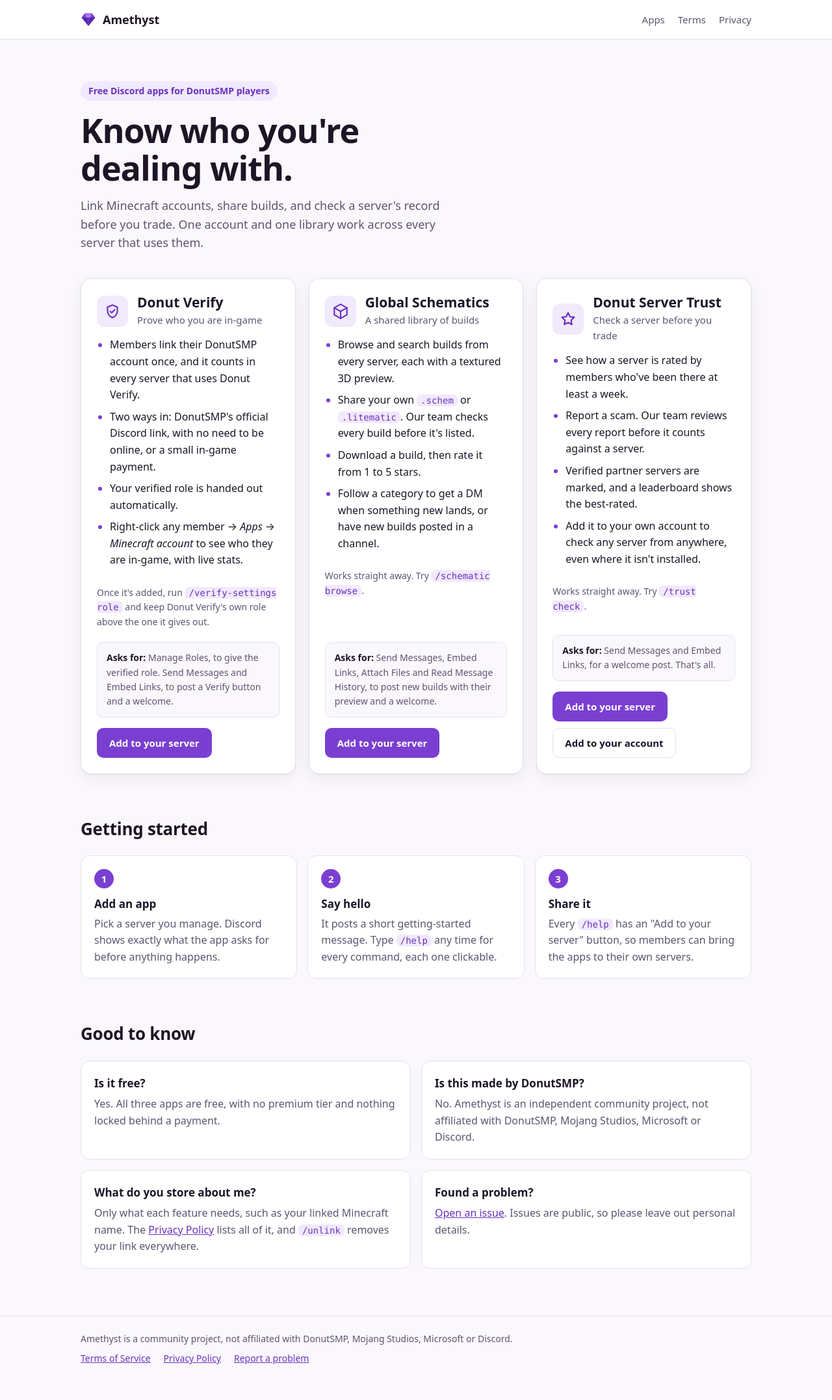
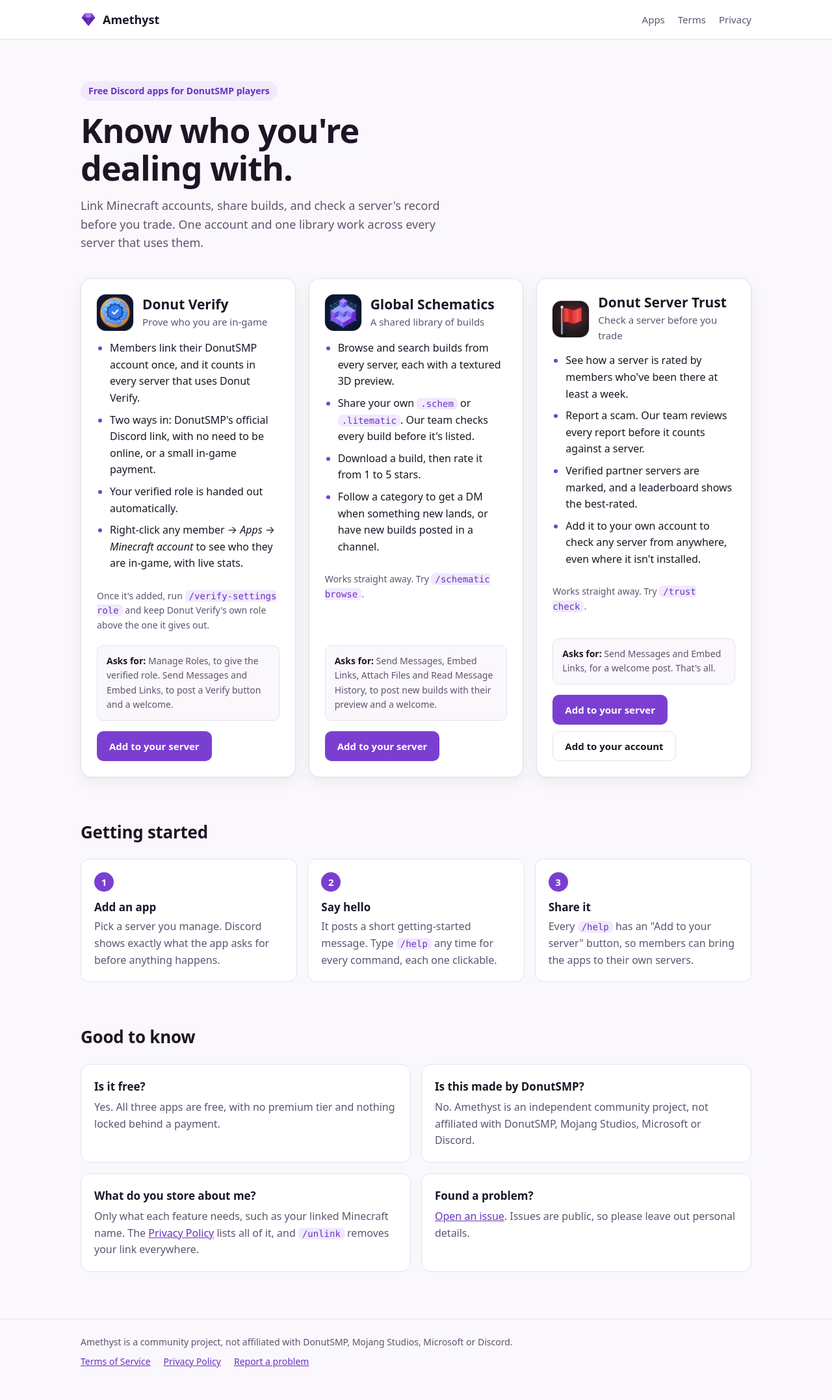
Before and after one commit to sisi-j/amethyst-legal, a Jekyll site: the page built from index.html, in a window 1280 px wide. Shown: the whole page at 65% size. Built offline with Jekyll 4.4.1, drawn with Linux system fonts in a browser that asks for light colours.

Commit message:
Use the apps' real logos on the home page
Co-Authored-By: Claude Opus 5.5 <noreply@anthropic.com>

```diff
--- a/assets/site.css
+++ b/assets/site.css
@@ -85,7 +85,7 @@ img, svg { display: block; }
   padding: 24px; box-shadow: var(--shadow);
 }
 .app-head { display: flex; align-items: center; gap: 14px; margin-bottom: 14px; }
-.app-icon { flex: none; display: grid; place-items: center; width: 48px; height: 48px; border-radius: 12px; background: var(--accent-soft); color: var(--accent-text); }
+.app-logo { flex: none; width: 56px; height: 56px; border-radius: 14px; box-shadow: 0 0 0 1px var(--border); }
 .app h2 { margin: 0; font-size: 21px; line-height: 1.2; }
 .app .tagline { margin: 2px 0 0; color: var(--muted); font-size: 15px; }
 .app ul { margin: 0 0 18px; padding-left: 20px; }
--- a/index.html
+++ b/index.html
@@ -13,9 +13,7 @@ title: Amethyst
 
     <article class="app">
       <div class="app-head">
-        <div class="app-icon" aria-hidden="true">
-          <svg width="26" height="26" viewBox="0 0 24 24" fill="none" stroke="currentColor" stroke-width="2" stroke-linecap="round" stroke-linejoin="round"><path d="M12 3l7 3v5c0 4.5-3 8.5-7 10-4-1.5-7-5.5-7-10V6z"/><path d="M9 12l2 2 4-4"/></svg>
-        </div>
+        <img class="app-logo" src="{{ '/assets/verify.png' | relative_url }}" alt="" width="56" height="56">
         <div>
           <h2>Donut Verify</h2>
           <p class="tagline">Prove who you are in-game</p>
@@ -38,9 +36,7 @@ title: Amethyst
 
     <article class="app">
       <div class="app-head">
-        <div class="app-icon" aria-hidden="true">
-          <svg width="26" height="26" viewBox="0 0 24 24" fill="none" stroke="currentColor" stroke-width="2" stroke-linecap="round" stroke-linejoin="round"><path d="M12 2l9 5v10l-9 5-9-5V7z"/><path d="M3 7l9 5 9-5"/><path d="M12 12v10"/></svg>
-        </div>
+        <img class="app-logo" src="{{ '/assets/schematics.png' | relative_url }}" alt="" width="56" height="56">
         <div>
           <h2>Global Schematics</h2>
           <p class="tagline">A shared library of builds</p>
@@ -63,9 +59,7 @@ title: Amethyst
 
     <article class="app">
       <div class="app-head">
-        <div class="app-icon" aria-hidden="true">
-          <svg width="26" height="26" viewBox="0 0 24 24" fill="none" stroke="currentColor" stroke-width="2" stroke-linecap="round" stroke-linejoin="round"><path d="M12 3l2.7 5.5 6 .9-4.4 4.2 1 6L12 16.8 6.7 19.6l1-6L3.3 9.4l6-.9z"/></svg>
-        </div>
+        <img class="app-logo" src="{{ '/assets/trust.png' | relative_url }}" alt="" width="56" height="56">
         <div>
           <h2>Donut Server Trust</h2>
           <p class="tagline">Check a server before you trade</p>
```
Also changed, not shown: assets/schematics.png (added), assets/trust.png (added), assets/verify.png (added).
